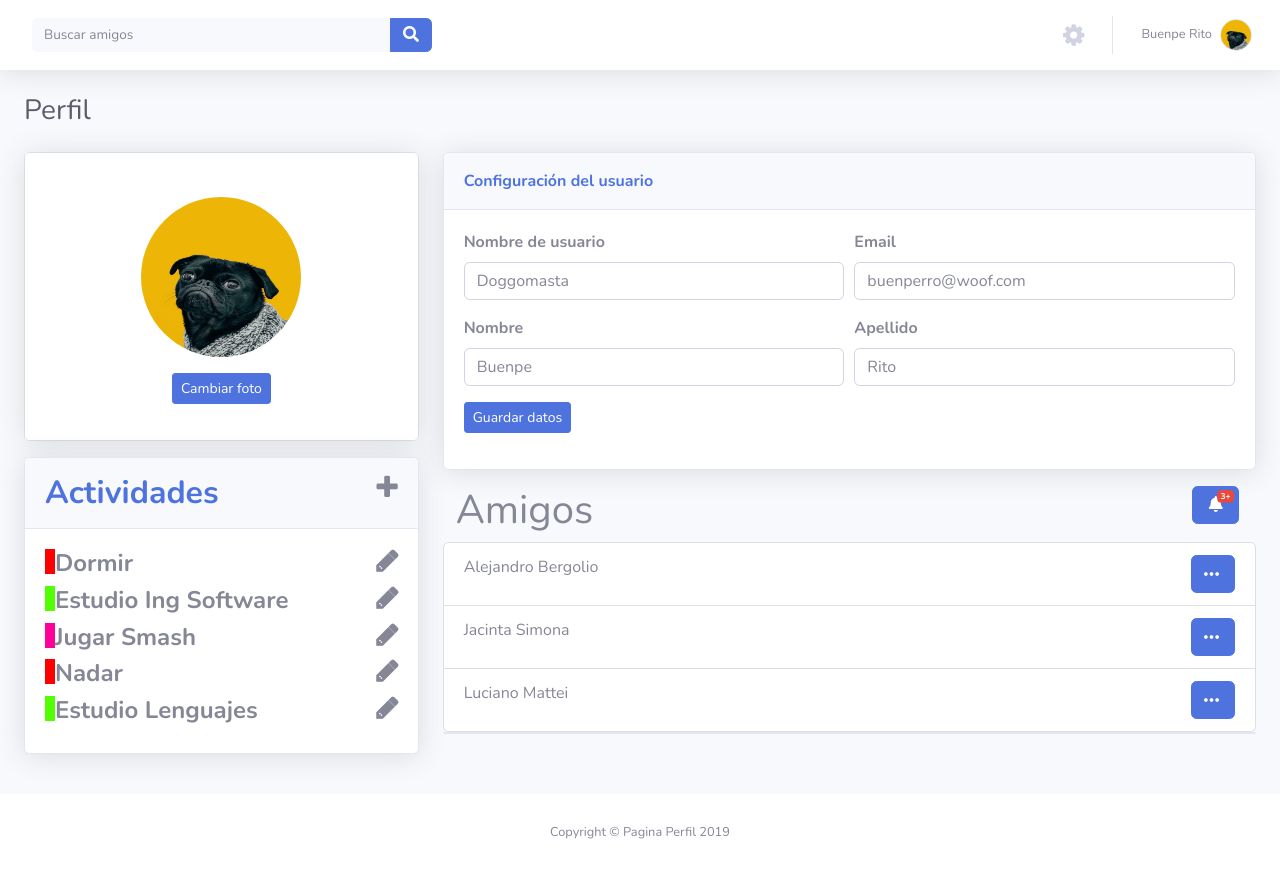
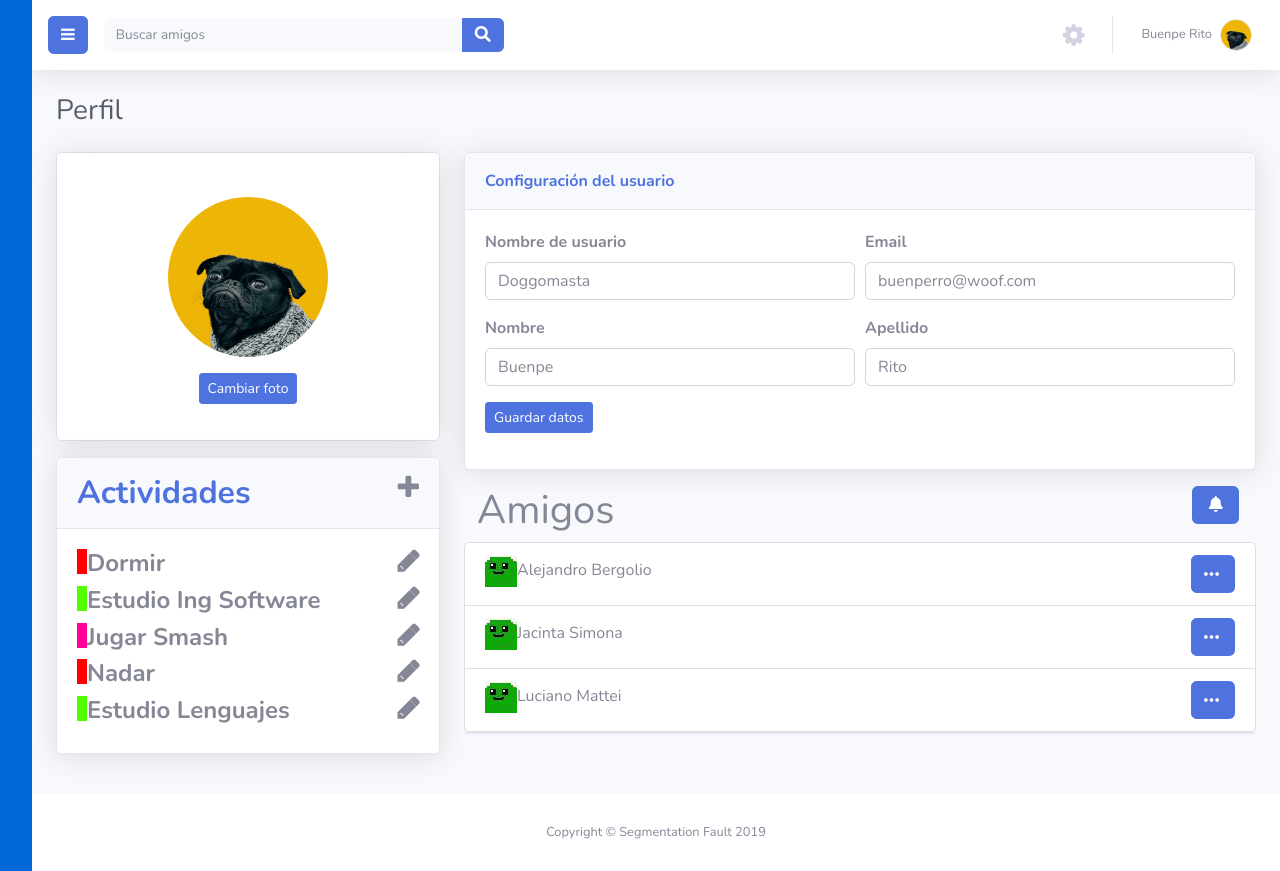
Before and after one commit to DCC-CC4401/2019-2-Segmentation-Fault-T2, a plain HTML site: page profile.html in a window 1280 px wide. Drawn offline with nearby package versions, Linux system fonts and the light colour scheme; files whose address does not match are found by name.

Commit message:
version final profile page

```diff
--- a/profile.html
+++ b/profile.html
@@ -16,12 +16,13 @@
 </head>
 
 <body id="page-top">
-    <div id="wrapper">
+    <div id="wrapper" style="border-left: 2em solid #0069d9;">
         <div class="d-flex flex-column" id="content-wrapper">
             <div id="content">
                 <nav class="navbar navbar-light navbar-expand bg-white shadow mb-4 topbar static-top">
-                    <div class="container-fluid"><button class="btn btn-link d-md-none rounded-circle mr-3" id="sidebarToggleTop" type="button"><i class="fas fa-bars"></i></button>
-                        <form class="form-inline d-none d-sm-inline-block mr-auto ml-md-3 my-2 my-md-0 mw-100 navbar-search">
+                    <div class="container-fluid"><button class="btn btn-link d-md-none rounded-circle mr-3" id="sidebarToggleTop" type="button"><i class="fas fa-bars"></i></button><button class="btn btn-primary" type="button"><i class="fa fa-reorder"></i></button>
+                        <form class="form-inline d-none d-sm-inline-block mr-auto ml-md-3 my-2 my-md-0 mw-100 navbar-search"
+                            style="margin-top: 0px;">
                             <div class="input-group"><input class="bg-light form-control border-0 small" type="text" placeholder="Buscar amigos">
                                 <div class="input-group-append"><button class="btn btn-primary py-0" type="button"><i class="fas fa-search"></i></button></div>
                             </div>
@@ -227,9 +228,9 @@
                                     <div class="row .d-flex">
                                         <div class="col" style="display: flex;justify-content: space-between;margin-left: 13px;margin-right: 11px;">
                                             <h1>Amigos</h1>
-                                            <div class="dropdown no-arrow"><button class="btn btn-primary dropdown-toggle" data-toggle="dropdown" aria-expanded="false" type="button" style="margin-right: 6px;"><span class="badge badge-danger badge-counter">3+</span><i class="fas fa-bell fa-fw"></i></button>
-                                                <div
-                                                    class="dropdown-menu dropdown-menu-right dropdown-list dropdown-menu-right animated--grow-in" role="menu">
+                                            <div class="dropdown no-arrow"><button class="btn btn-primary dropdown-toggle" data-toggle="dropdown" aria-expanded="false" type="button" style="margin-right: 6px;"><i class="fas fa-bell fa-fw"></i></button>
+                                                <div class="dropdown-menu dropdown-menu-right dropdown-list dropdown-menu-right animated--grow-in"
+                                                    role="menu">
                                                     <h6 class="dropdown-header">alerts center</h6>
                                                     <a class="d-flex align-items-center dropdown-item" href="#">
                                                         <div class="mr-3">
@@ -260,13 +261,13 @@
                                     </div>
                                     <ul class="list-group">
                                         <li class="list-group-item" style="display:flex;justify-content:space-between;">
-                                        <div><img><span>Alejandro Bergolio</span></div><button class="btn btn-primary" type="button" style="width: 44px;height: 38px;margin: 0px;margin-left: 350px;display:flex;" justify-content="center"><i class="icon ion-android-more-horizontal" style="font-size: 24px;padding-top: 0px;padding-bottom: 0px;margin-top: 0px;display:flex;" align="top"></i></button></li>
+                                            <div><img src="assets/img/photo_2019-09-09_12-27-51.jpg"><span>Alejandro Bergolio</span></div><button class="btn btn-primary" type="button" style="width: 44px;height: 38px;margin: 0px;margin-left: 350px;display:flex;" justify-content="center"><i class="icon ion-android-more-horizontal" style="font-size: 24px;padding-top: 0px;padding-bottom: 0px;margin-top: 0px;display:flex;" align="top"></i></button></li>
                                         <li
                                             class="list-group-item" style="display:flex;justify-content:space-between;">
-                                        <div><img><span>Jacinta Simona</span></div><button class="btn btn-primary" type="button" style="width: 44px;height: 38px;margin: 0px;margin-left: 350px;display:flex;" justify-content="center"><i class="icon ion-android-more-horizontal" style="font-size: 24px;padding-top: 0px;padding-bottom: 0px;margin-top: 0px;display:flex;" align="top"></i></button></li>
+                                            <div><img src="assets/img/photo_2019-09-09_12-27-51.jpg"><span>Jacinta Simona</span></div><button class="btn btn-primary" type="button" style="width: 44px;height: 38px;margin: 0px;margin-left: 350px;display:flex;" justify-content="center"><i class="icon ion-android-more-horizontal" style="font-size: 24px;padding-top: 0px;padding-bottom: 0px;margin-top: 0px;display:flex;" align="top"></i></button></li>
                                             <li
                                                 class="list-group-item" style="display:flex;justify-content:space-between;">
-                                            <div><img><span>Luciano Mattei</span></div><button class="btn btn-primary" type="button" style="width: 44px;height: 38px;margin: 0px;margin-left: 350px;display:flex;" justify-content="center"><i class="icon ion-android-more-horizontal" style="font-size: 24px;padding-top: 0px;padding-bottom: 0px;margin-top: 0px;display:flex;" align="top"></i></button></li>
+                                                <div><img src="assets/img/photo_2019-09-09_12-27-51.jpg"><span>Luciano Mattei</span></div><button class="btn btn-primary" type="button" style="width: 44px;height: 38px;margin: 0px;margin-left: 350px;display:flex;" justify-content="center"><i class="icon ion-android-more-horizontal" style="font-size: 24px;padding-top: 0px;padding-bottom: 0px;margin-top: 0px;display:flex;" align="top"></i></button></li>
                                     </ul>
                                 </div>
                                 <div class="card"></div>
@@ -278,7 +279,7 @@
         </div>
         <footer class="bg-white sticky-footer">
             <div class="container my-auto">
-            <div class="text-center my-auto copyright"><span>Copyright © Pagina Perfil 2019</span></div>
+                <div class="text-center my-auto copyright"><span>Copyright © Segmentation Fault 2019</span></div>
             </div>
         </footer>
     </div>
```
Also changed, not shown: assets/img/photo_2019-09-09_12-27-51.jpg (added), 1 other file. Lines whose indentation alone changed are shown as unchanged.
